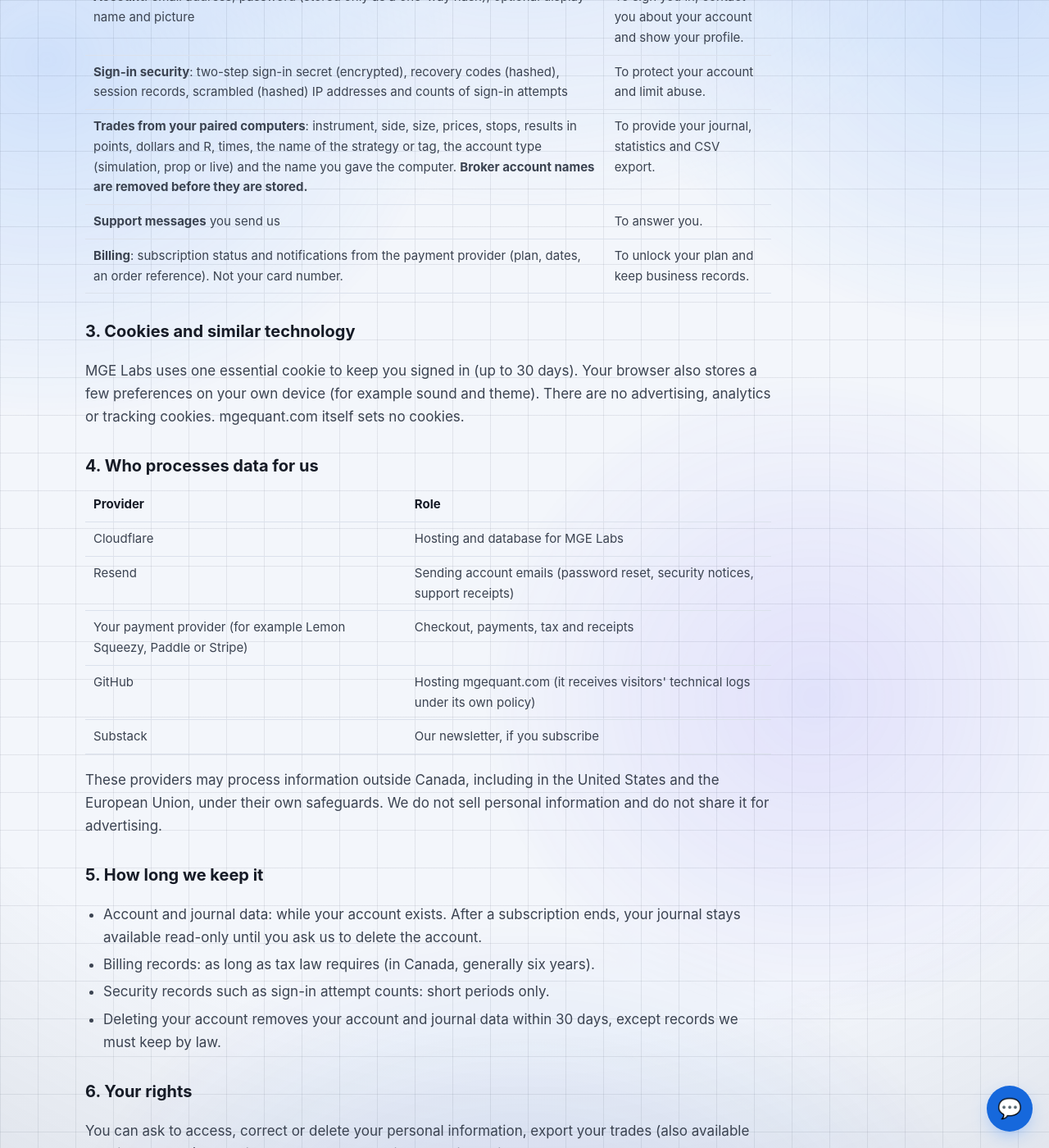
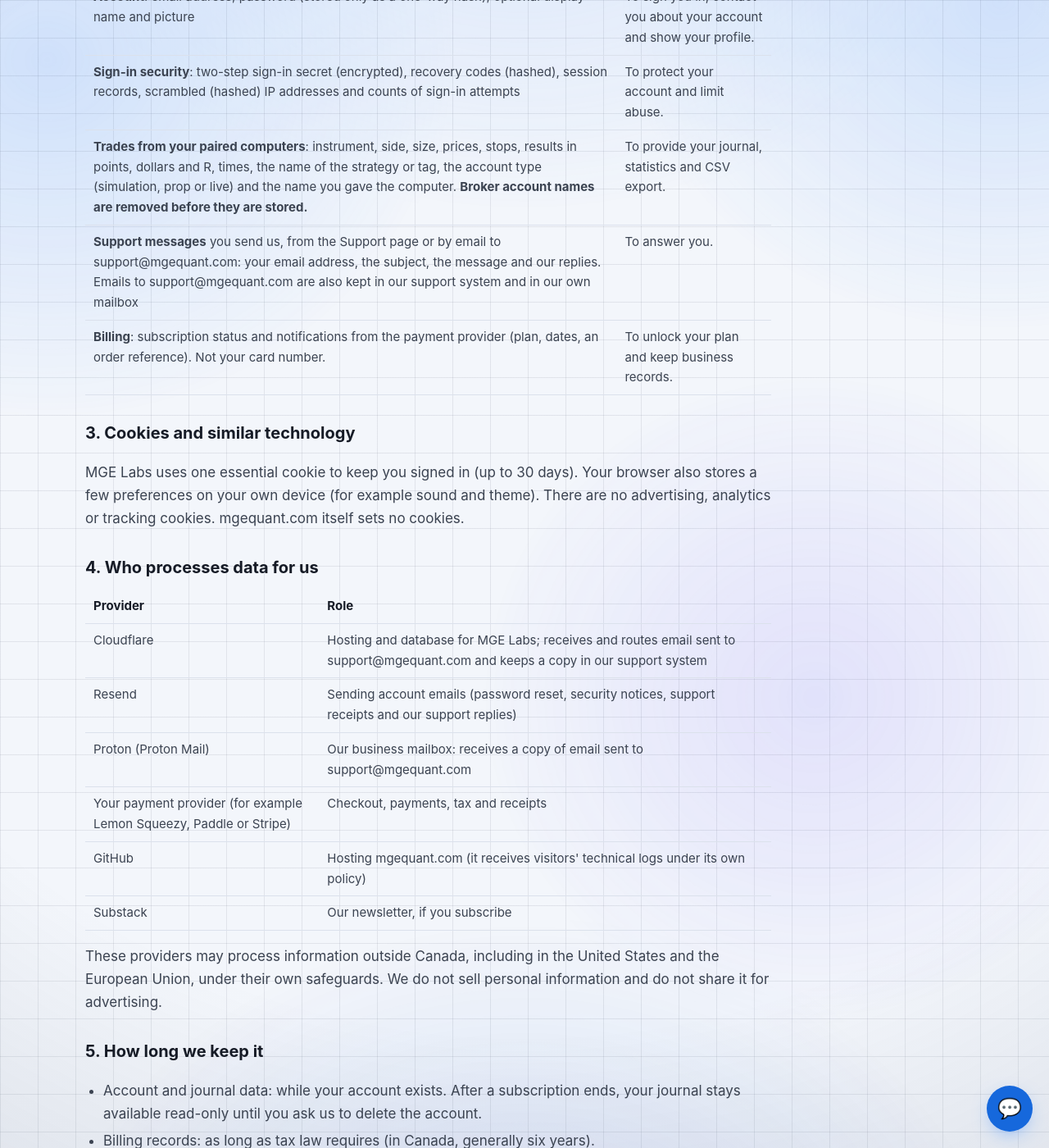
Before and after one commit to MGEQuant/MGEQuant, a Jekyll site: the page privacy.html, which Jekyll copies as it is, in a window 1280 px wide and 1400 px high, scrolled down 846 px. Shown: the whole window at 82% size. Built offline with Jekyll 4.4.1, drawn with Linux system fonts in a browser that asks for light colours; some of the changed text lies outside the part shown.

Commit message:
Privacy policy: describe support@ email handling (Cloudflare routing, Proton mailbox, Resend replies)
Co-Authored-By: Claude Sonnet 5.5 <noreply@anthropic.com>

```diff
--- a/privacy.html
+++ b/privacy.html
@@ -492,7 +492,7 @@
     <header class="page-head"><h1>Privacy Policy</h1></header>
     <article class="legal">
 
-<p class="meta">Effective October 14, 2026</p>
+<p class="meta">Effective October 14, 2026 &middot; Updated November 10, 2026</p>
 <div class="legal-toc"><a href="terms.html">Terms of Service</a><a href="privacy.html">Privacy Policy</a>
 <a href="refund-policy.html">Refund Policy</a><a href="risk-disclaimer.html">Risk Disclaimer</a></div>
 <div class="callout"><b>In short.</b> We collect what is needed to run your journal: your email, your sign-in security, and the trades your
@@ -509,7 +509,7 @@ Our business registration details, mailing address and phone number will be publ
   <tr><td><b>Account</b>: email address; password (stored only as a one-way hash); optional display name and picture</td><td>To sign you in, contact you about your account and show your profile.</td></tr>
   <tr><td><b>Sign-in security</b>: two-step sign-in secret (encrypted), recovery codes (hashed), session records, scrambled (hashed) IP addresses and counts of sign-in attempts</td><td>To protect your account and limit abuse.</td></tr>
   <tr><td><b>Trades from your paired computers</b>: instrument, side, size, prices, stops, results in points, dollars and R, times, the name of the strategy or tag, the account type (simulation, prop or live) and the name you gave the computer. <b>Broker account names are removed before they are stored.</b></td><td>To provide your journal, statistics and CSV export.</td></tr>
-  <tr><td><b>Support messages</b> you send us</td><td>To answer you.</td></tr>
+  <tr><td><b>Support messages</b> you send us, from the Support page or by email to support@mgequant.com: your email address, the subject, the message and our replies. Emails to support@mgequant.com are also kept in our support system and in our own mailbox</td><td>To answer you.</td></tr>
   <tr><td><b>Billing</b>: subscription status and notifications from the payment provider (plan, dates, an order reference). Not your card number.</td><td>To unlock your plan and keep business records.</td></tr>
 </table>
 <h2>3. Cookies and similar technology</h2>
@@ -519,8 +519,9 @@ example sound and theme). There are no advertising, analytics or tracking cookie
 <h2>4. Who processes data for us</h2>
 <table>
   <tr><th>Provider</th><th>Role</th></tr>
-  <tr><td>Cloudflare</td><td>Hosting and database for MGE Labs</td></tr>
-  <tr><td>Resend</td><td>Sending account emails (password reset, security notices, support receipts)</td></tr>
+  <tr><td>Cloudflare</td><td>Hosting and database for MGE Labs; receives and routes email sent to support@mgequant.com and keeps a copy in our support system</td></tr>
+  <tr><td>Resend</td><td>Sending account emails (password reset, security notices, support receipts and our support replies)</td></tr>
+  <tr><td>Proton (Proton Mail)</td><td>Our business mailbox: receives a copy of email sent to support@mgequant.com</td></tr>
   <tr><td>Your payment provider (for example Lemon Squeezy, Paddle or Stripe)</td><td>Checkout, payments, tax and receipts</td></tr>
   <tr><td>GitHub</td><td>Hosting mgequant.com (it receives visitors' technical logs under its own policy)</td></tr>
   <tr><td>Substack</td><td>Our newsletter, if you subscribe</td></tr>
```
Also changed, not shown: search-index.json.
